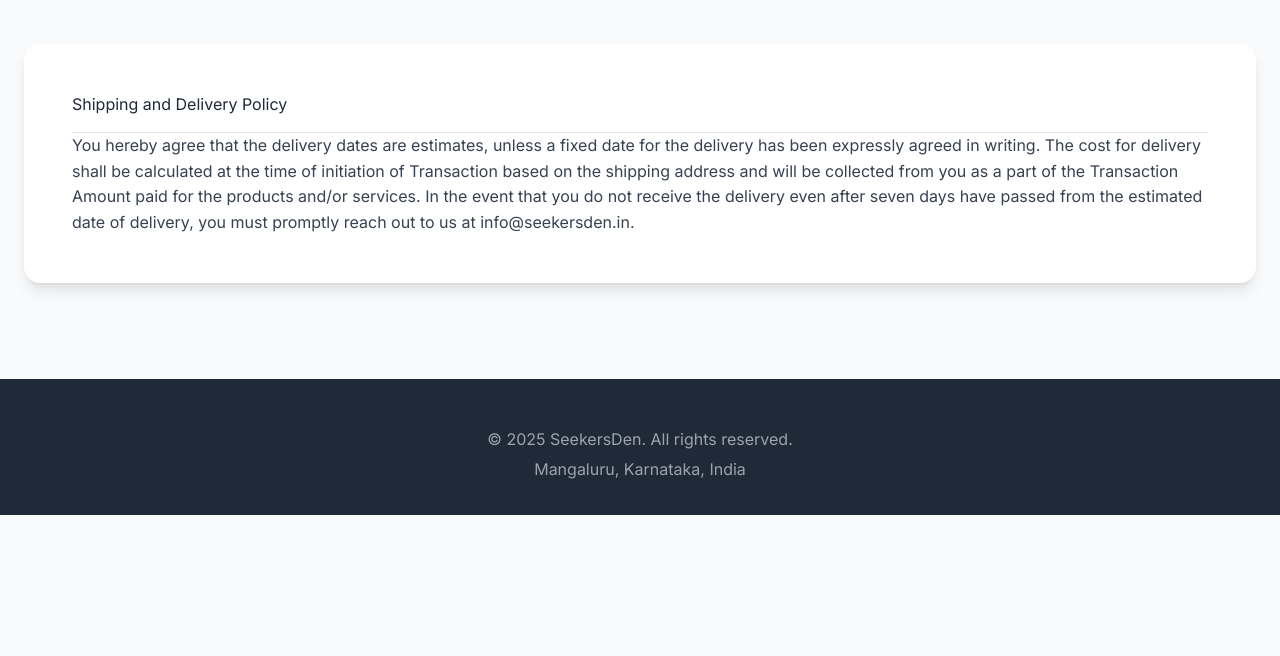
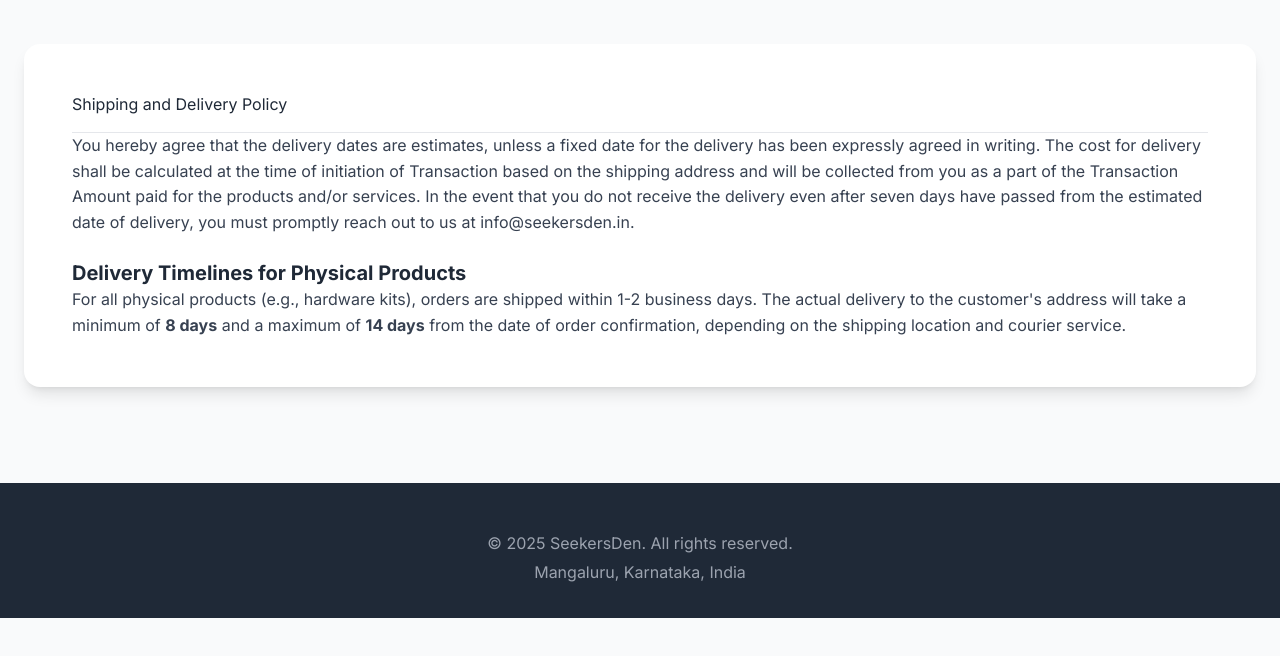
Before and after one commit to Krish-code-81/seekersden, a plain HTML site: page shipping.html in a window 1280 px wide. Shown: the part 64-720 px from the top of the page. Drawn offline with nearby package versions, Linux system fonts and the light colour scheme.

Commit message:
Update shipping policy with delivery timelines
Added delivery timelines for physical products.

```diff
--- a/shipping.html
+++ b/shipping.html
@@ -36,22 +36,22 @@
 </head>
 <body class="bg-gray-50 text-gray-800">
 
-    <!-- Header -->
     <header class="bg-white shadow-sm sticky top-0 z-50">
         <nav class="container mx-auto px-6 py-4">
             <a href="index.html" class="text-xl font-bold text-gray-800">SeekersDen</a>
         </nav>
     </header>
 
-    <!-- Main Content -->
     <main class="container mx-auto px-6 py-12">
         <div class="bg-white rounded-2xl shadow-lg p-8 md:p-12">
             <h1>Shipping and Delivery Policy</h1>
             <p>You hereby agree that the delivery dates are estimates, unless a fixed date for the delivery has been expressly agreed in writing. The cost for delivery shall be calculated at the time of initiation of Transaction based on the shipping address and will be collected from you as a part of the Transaction Amount paid for the products and/or services. In the event that you do not receive the delivery even after seven days have passed from the estimated date of delivery, you must promptly reach out to us at <a href="mailto:info@seekersden.in">info@seekersden.in</a>.</p>
-        </div>
+
+            <h2 class="text-xl font-bold mt-6">Delivery Timelines for Physical Products</h2>
+            <p>For all physical products (e.g., hardware kits), orders are shipped within 1-2 business days. The actual delivery to the customer's address will take a minimum of <strong>8 days</strong> and a maximum of <strong>14 days</strong> from the date of order confirmation, depending on the shipping location and courier service.</p>
+            </div>
     </main>
 
-    <!-- Footer -->
     <footer class="bg-gray-800 text-white mt-12">
         <div class="container mx-auto px-6 py-8 text-center">
             <p class="mt-4 text-gray-400">© 2025 SeekersDen. All rights reserved.</p>
```
